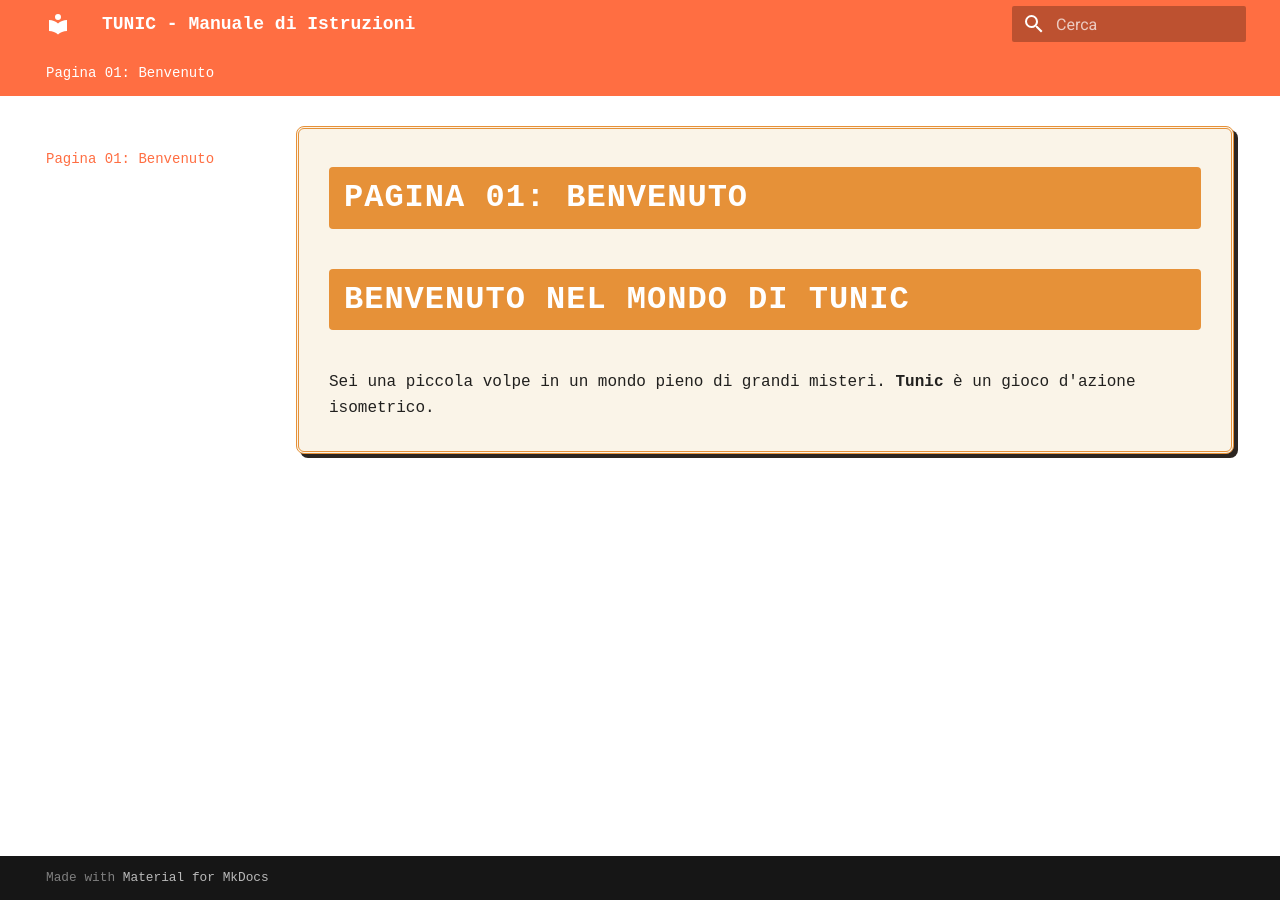
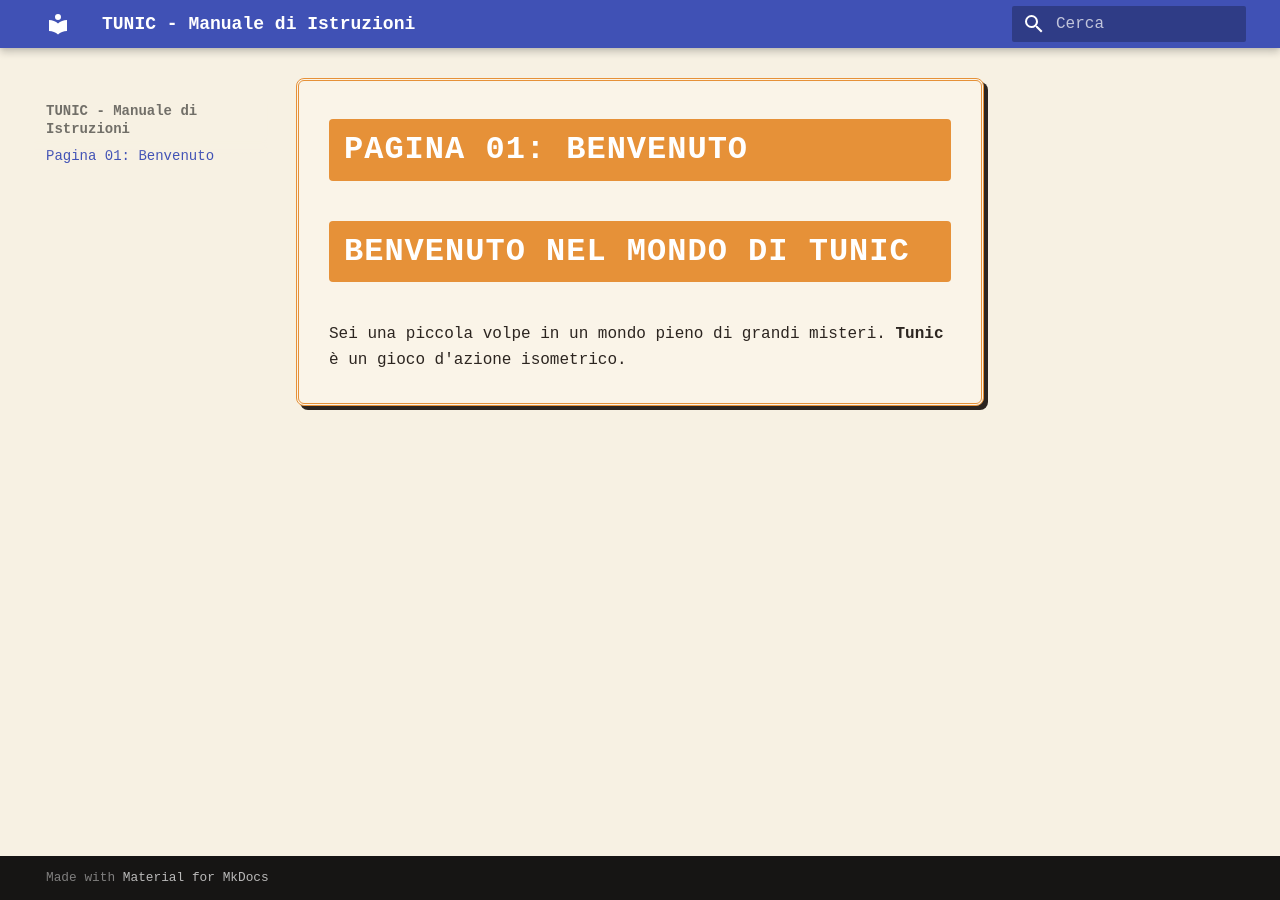
Before and after one commit to 4claws/tunic, an MkDocs documentation site: the page built from docs/index.md, in a window 1280 px wide. Built offline with MkDocs 1.6.1 and Material for MkDocs 9.7.7, drawn with Linux system fonts in a browser that asks for light colours; some web fonts are replaced.

Commit message:
Update mkdocs.yml

```diff
--- a/mkdocs.yml
+++ b/mkdocs.yml
@@ -3,15 +3,9 @@
 theme:
   name: material
   language: it
-  palette:
-    # Colore principale ispirato alla copertina del manuale
-    primary: deep orange
-    accent: amber
-  features:
-    - navigation.tabs
-    - navigation.sections
-    - toc.integrate
+  font:
+    text: Courier New  # Applica il font stile macchina da scrivere del gioco
+    code: Share Tech Mono
 
-# Diciamo a MkDocs di caricare i nostri stili grafici stile libretto
 extra_css:
   - css/tunic_style.css
```
